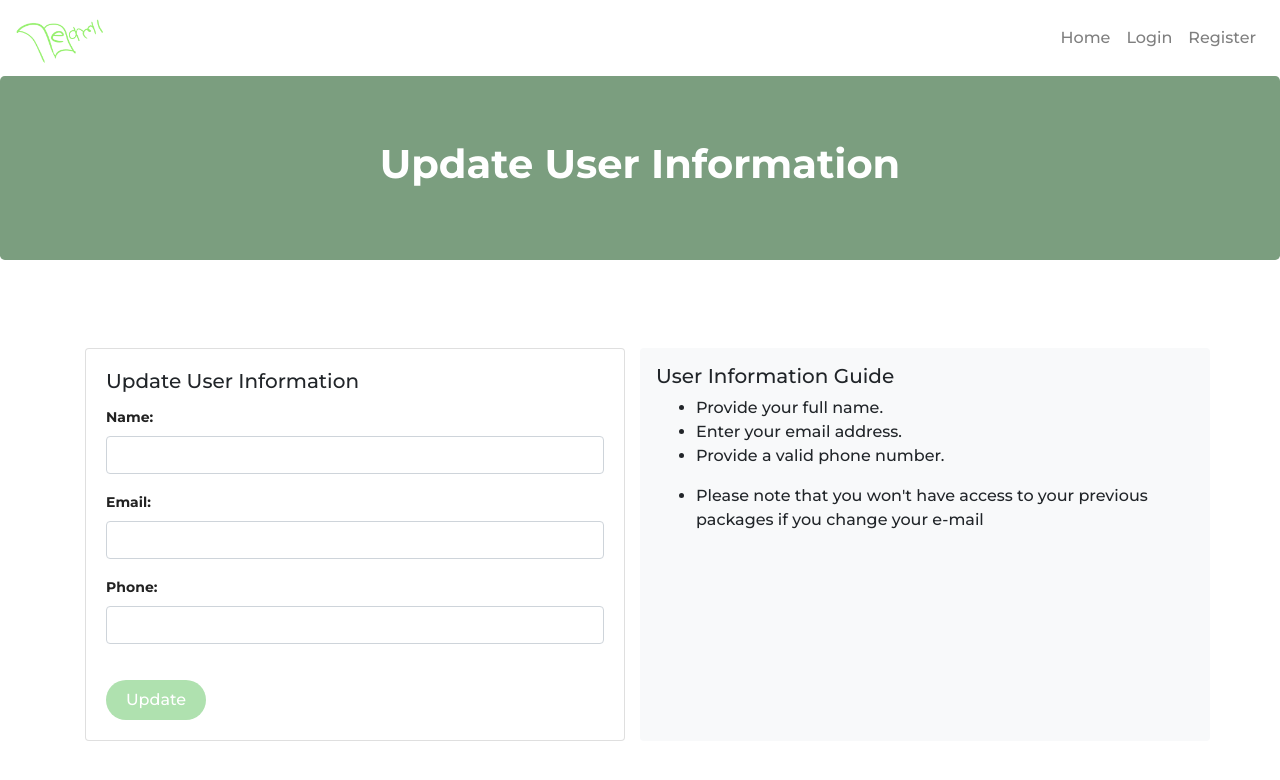
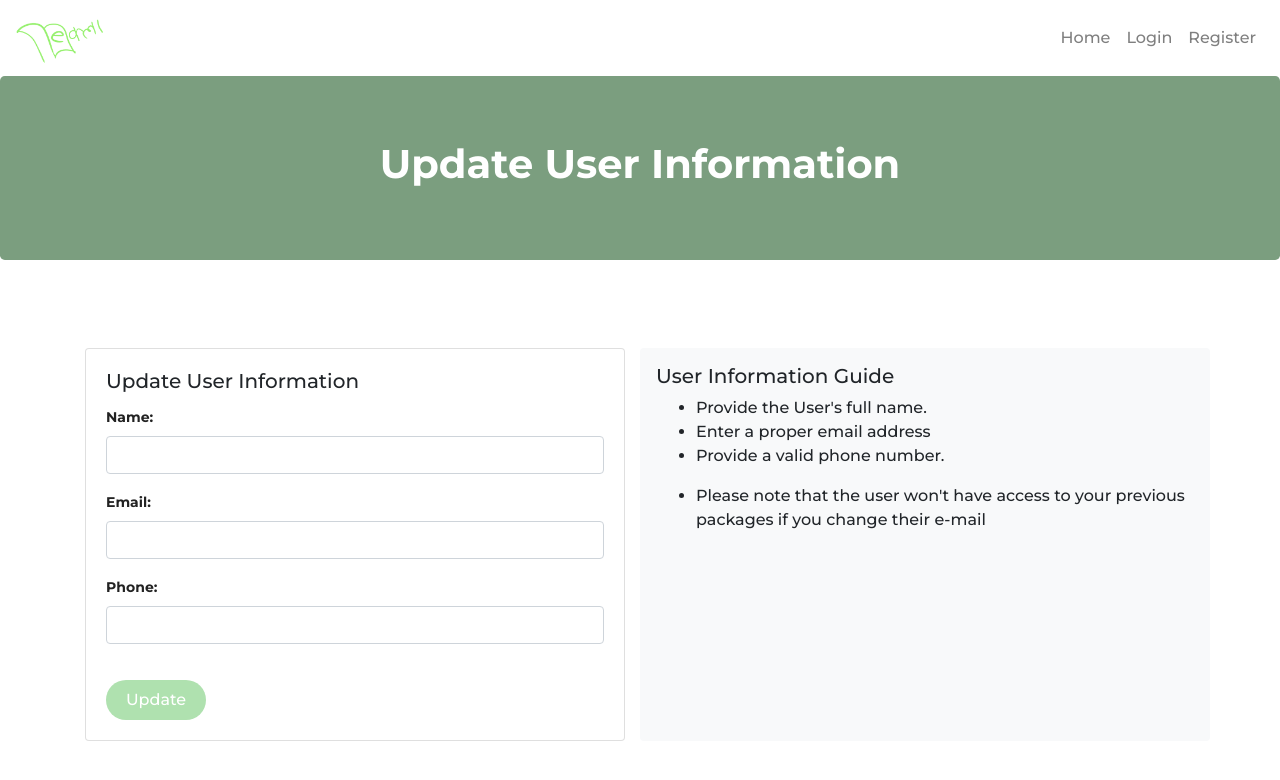
Before and after one commit to sugxt/FYP, a React (Create React App) app in the folder client/: page /admin/userupdate/1 in a window 1280 px wide. Shown: the top 780 px of the page. Built offline with nearby package versions, Linux system fonts and the light colour scheme; no server answers.

Commit message:
Updated Admin Page

```diff
--- a/client/src/components/Admin/AdminUser.js
+++ b/client/src/components/Admin/AdminUser.js
@@ -77,10 +77,10 @@ const AdminUser = () => {
             <div className="user-info-guide">
               <h5>User Information Guide</h5>
               <ul>
-                <li><i className="fas fa-info-circle"></i> Provide your full name.</li>
-                <li><i className="fas fa-info-circle"></i> Enter your email address.</li>
+                <li><i className="fas fa-info-circle"></i> Provide the User's full name.</li>
+                <li><i className="fas fa-info-circle"></i> Enter a proper email address</li>
                 <li><i className="fas fa-info-circle"></i> Provide a valid phone number.</li>
-                <li><p className="font-weight-bold"></p> Please note that you won't have access to your previous packages if you change your e-mail </li>
+                <li><p className="font-weight-bold"></p> Please note that the user won't have access to your previous packages if you change their e-mail </li>
               </ul>
             </div>
             </div>
```
